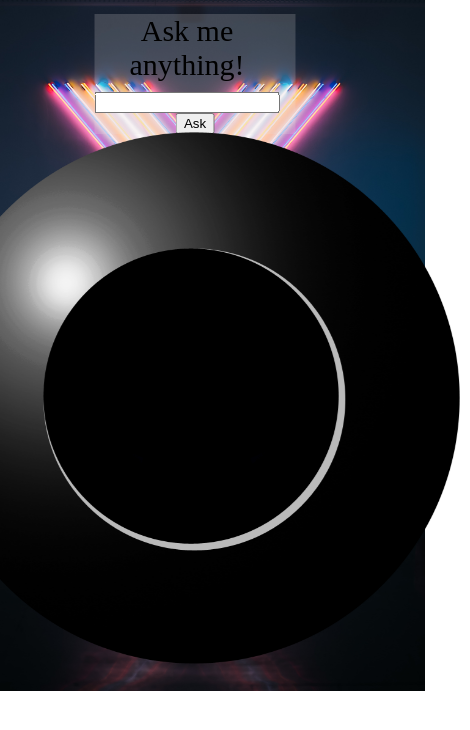
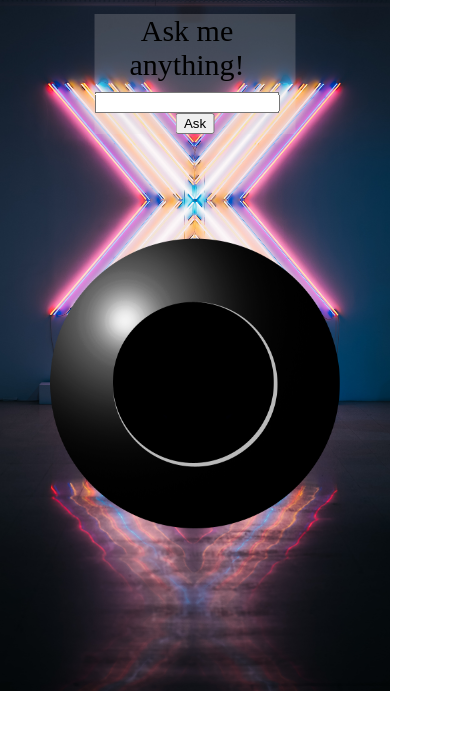
Before and after one commit to OceanSkys/magic8ball, a plain HTML site: page index.html in a window 390 px wide. Shown: the whole page, 470 px wide, since content can reach past the window. Drawn offline with Linux system fonts and the light colour scheme.

Commit message:
Added some finishing touches to styling and made the magic 8 ball more responsive with media queries and editing css a bit

```diff
--- a/css/style.css
+++ b/css/style.css
@@ -14,13 +14,16 @@ form {
 }
 /* Magic 8 ball display area */
 #answers {
-  margin-top: 6rem;
+  margin-top: 5rem;
   position: absolute;
   z-index: 2;
   display: flex;
-  justify-content: center;
+  width: 50%;
+  height: 550px;
+  justify-content: center ;
+  top: 45%;
   left: 50%;
-  right: 50%;;
+  transform: translate(-50%, -50%);
 }
 /* Animation for Magic 8 Ball */
 .animate {
@@ -132,3 +135,41 @@ form {
 
   #span {margin-bottom: 10px;}
 }
+/*
+@media screen and (max-width: 768px) {
+  .responsive {
+    width: 100%;
+    height: auto;
+    position: relative
+  }
+} */
+.responsive {
+  max-width: 600px;
+  width: 100%;
+  height: auto;
+  display: flex;
+  justify-content: center;
+}
+
+@media screen and (max-width: 1000px) {
+.responsive {
+  margin-top: 2rem;
+  width: 100%;
+  height: 500px;
+  min-width: 500px;
+  }
+}
+@media screen and (max-width: 550px) {
+  .responsive{
+    margin-top: 2rem;
+    min-width: 450px;
+    height: 400px;
+  }
+}
+@media screen and (max-width: 484px) {
+  .responsive{
+    margin-top: 3rem;
+    min-width: 300px;
+    height: 300px;
+  }
+}
--- a/index.html
+++ b/index.html
@@ -18,7 +18,7 @@
 
     </div>
     <div id="answers">
-        <img src="./img/magic8ball_start.png" name="canvas" style="width: 550px">
+        <img src="./img/magic8ball_start.png" class="responsive" name="canvas">
     </div>
 </body>
 </html>
```
